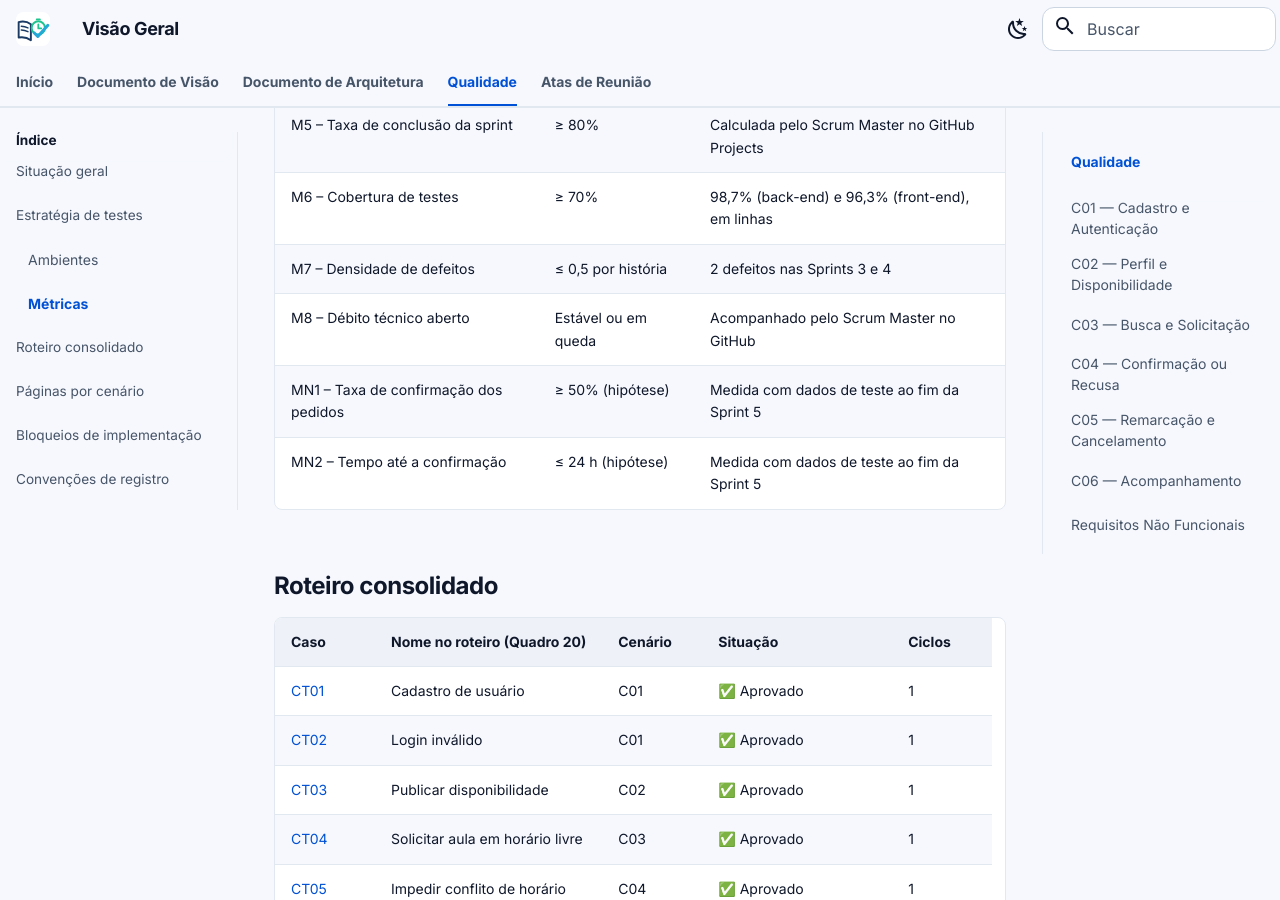
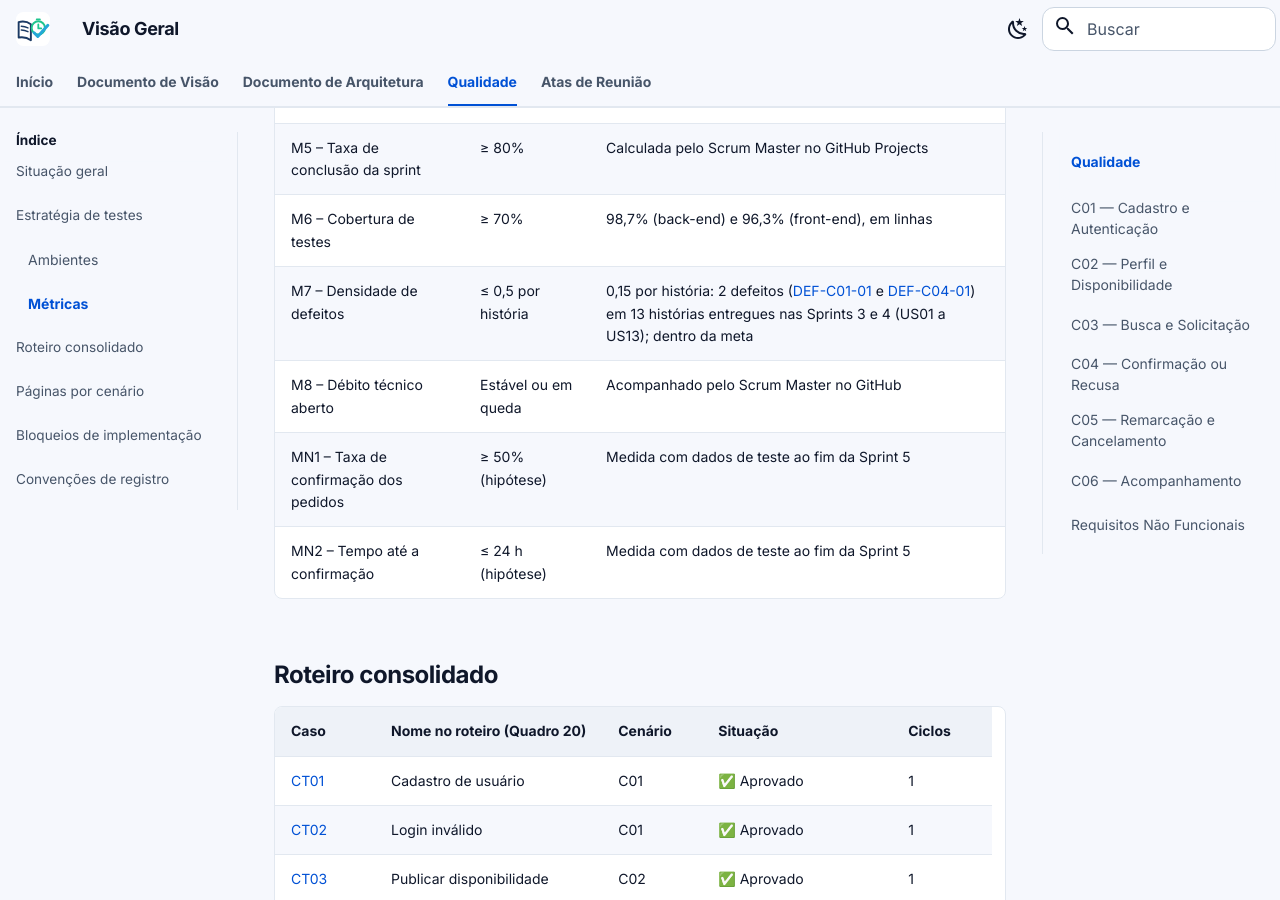
Before and after one commit to FGA0138-MDS-Ajax/2026.2-T02-Hopper, an MkDocs documentation site: the page built from docs/qualidade/index.md, in a window 1280 px wide and 900 px high, scrolled down 2916 px. Built offline with MkDocs 1.6.1 and Material for MkDocs 9.7.7, drawn with Linux system fonts in a browser that asks for light colours.

Commit message:
docs(qualidade): expressa a M7 como densidade de defeitos por história

```diff
--- a/docs/qualidade/index.md
+++ b/docs/qualidade/index.md
@@ -57,7 +57,7 @@ As definições estão no Quadro 17 do Documento de Visão.
 | M4 – Conflitos de agendamento | 0 | 0 |
 | M5 – Taxa de conclusão da sprint | ≥ 80% | Calculada pelo Scrum Master no GitHub Projects |
 | M6 – Cobertura de testes | ≥ 70% | 98,7% (back-end) e 96,3% (front-end), em linhas |
-| M7 – Densidade de defeitos | ≤ 0,5 por história | 2 defeitos nas Sprints 3 e 4 |
+| M7 – Densidade de defeitos | ≤ 0,5 por história | 0,15 por história: 2 defeitos ([DEF-C01-01](c01-cadastro-e-autenticacao.md#def-c01-01-usuario-nao-e-direcionado-ao-destino-certo-apos-o-cadastro) e [DEF-C04-01](c04-confirmacao-ou-recusa.md#def-c04-01-aceites-simultaneos-do-mesmo-horario-respondem-com-erro-500)) em 13 histórias entregues nas Sprints 3 e 4 (US01 a US13); dentro da meta |
 | M8 – Débito técnico aberto | Estável ou em queda | Acompanhado pelo Scrum Master no GitHub |
 | MN1 – Taxa de confirmação dos pedidos | ≥ 50% (hipótese) | Medida com dados de teste ao fim da Sprint 5 |
 | MN2 – Tempo até a confirmação | ≤ 24 h (hipótese) | Medida com dados de teste ao fim da Sprint 5 |
```
